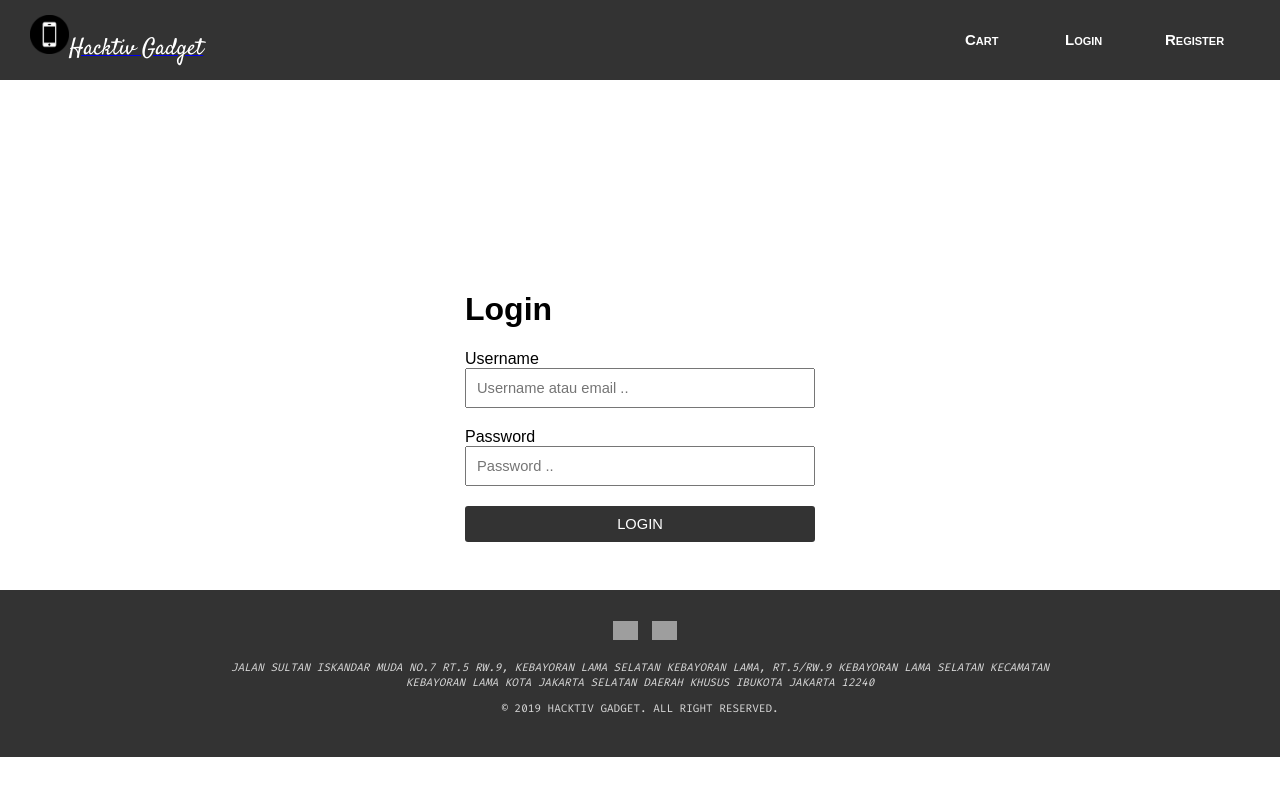
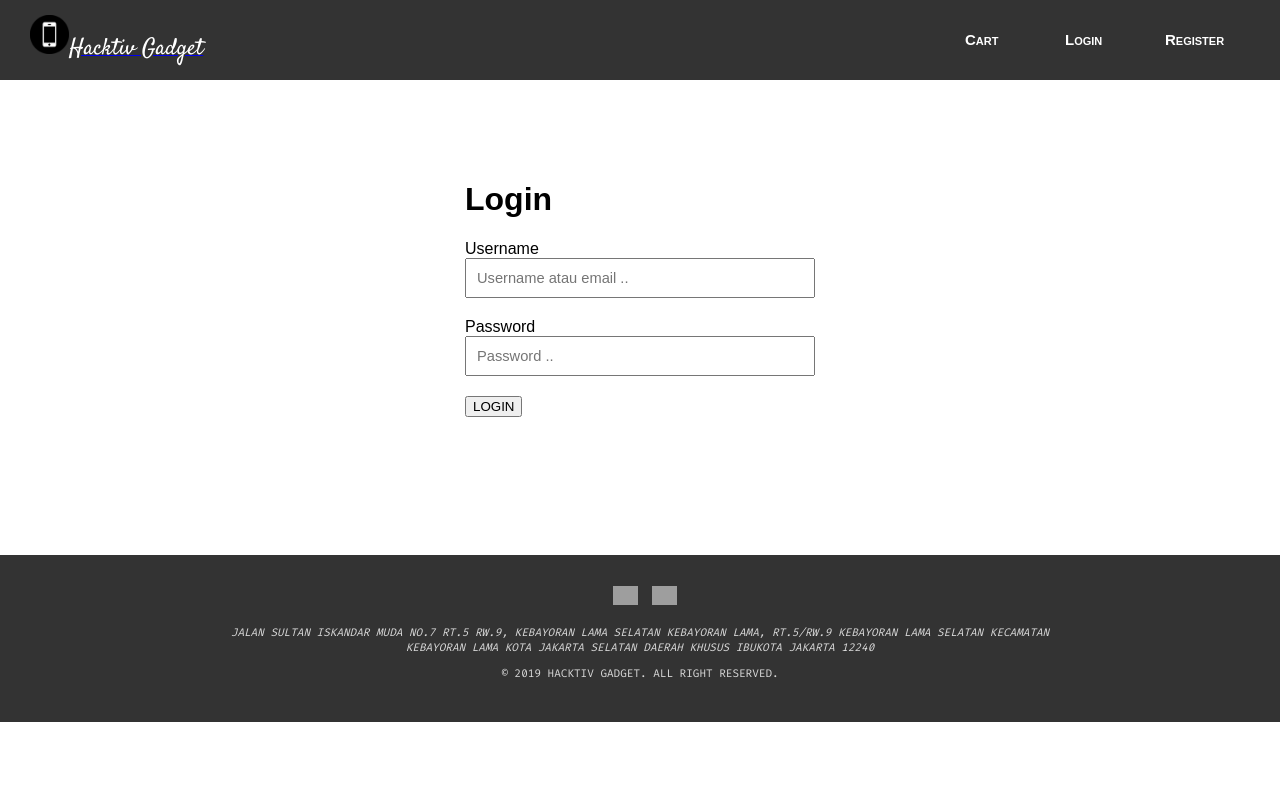
Before and after one commit to fahrulnoer/Hacktiv-Gadget, a plain HTML site: page login.html in a window 1280 px wide. Drawn offline with Linux system fonts and the light colour scheme; grey boxes are pictures that could not be loaded.

Commit message:
update login

```diff
--- a/login.html
+++ b/login.html
@@ -32,7 +32,7 @@
                     <label>Password</label>
                     <input type="password" name="password" class="form_login" placeholder="Password ..">
 
-                    <input type="submit" class="tombol_login" value="LOGIN">
+                    <input type="submit" class="tombosl_login" value="LOGIN">
                     <br>
                     <br>
 
--- a/main.css
+++ b/main.css
@@ -483,8 +483,8 @@ th, td{
 	width: 350px;
 	background: white;
 	/*meletakkan form ke tengah*/
-	margin: 80px auto;
-	padding: 30px 20px;
+    margin: 20px auto;
+    margin-bottom: 200px;
 }
 
 .form_login{
```
